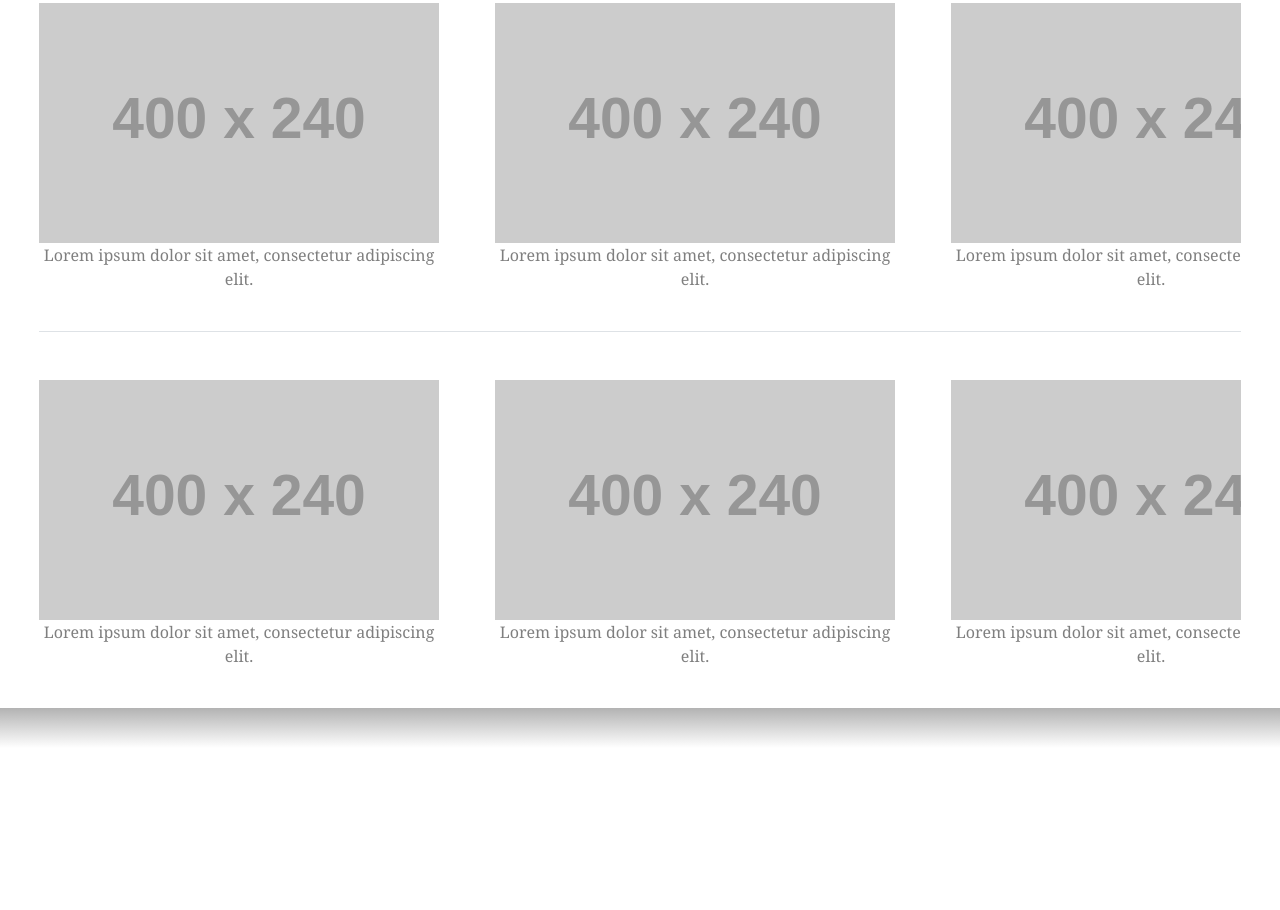
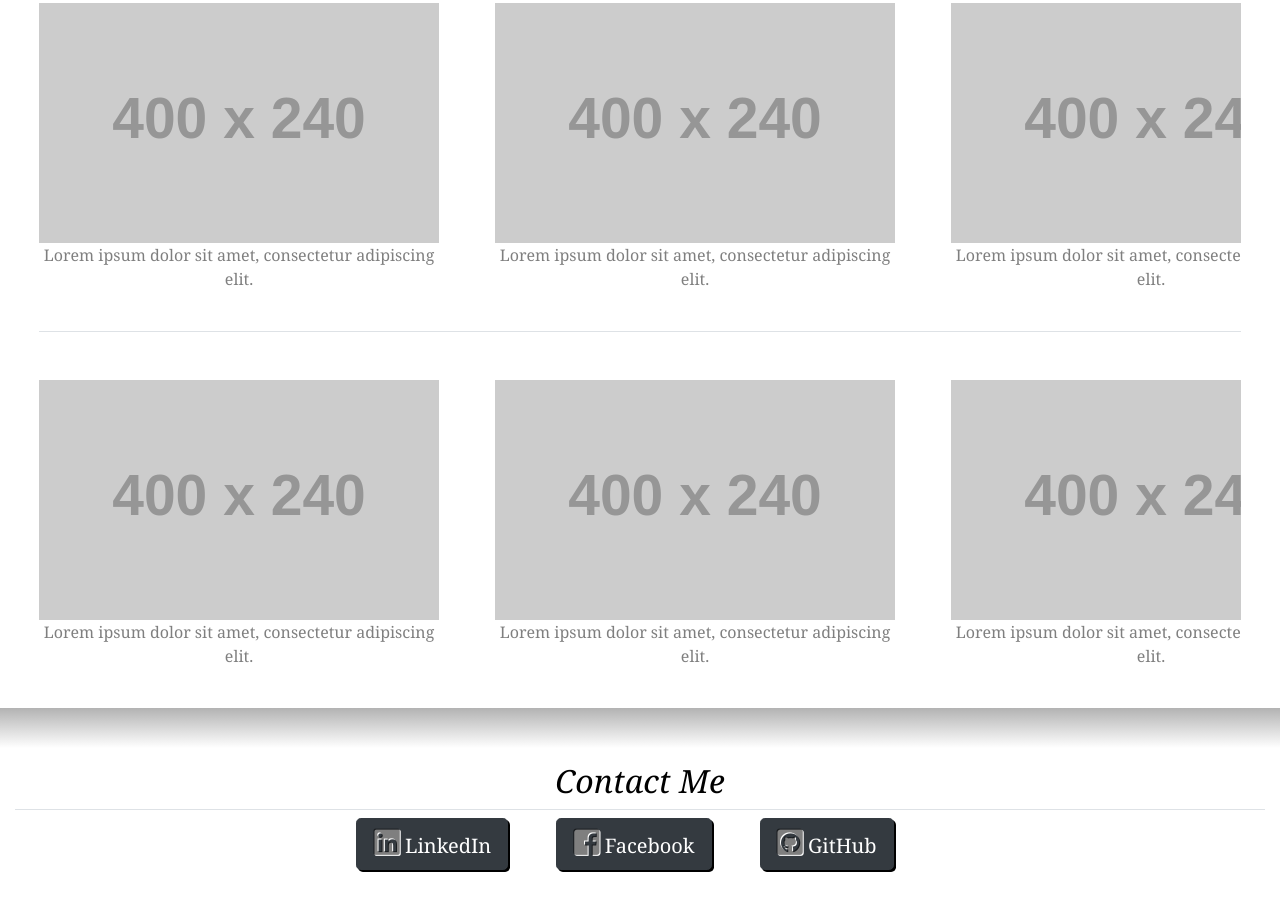
Before and after one commit to winteriscoming97/portfolio, a plain HTML site: page index.html in a window 1280 px wide. Shown: the part 907-1817 px from the top of the page. Before the commit the page ends 1713 px from the top, so only its background shows below. Drawn offline with nearby package versions, Linux system fonts and the light colour scheme; placeholder pictures from the web are drawn by us.

Commit message:
Added Contact section

```diff
--- a/index.html
+++ b/index.html
@@ -7,7 +7,7 @@
     <!-- Bootstrap Set-up  -->
     <link rel="stylesheet" href="https://stackpath.bootstrapcdn.com/bootstrap/4.3.1/css/bootstrap.min.css" integrity="sha384-ggOyR0iXCbMQv3Xipma34MD+dH/1fQ784/j6cY/iJTQUOhcWr7x9JvoRxT2MZw1T" crossorigin="anonymous">
     <!-- Font Awesome  -->
-    <link rel="stylesheet" href="https://cdnjs.cloudflare.com/ajax/libs/font-awesome/4.7.0/css/font-awesome.min.css">
+    <link rel="stylesheet" href="https://use.fontawesome.com/releases/v5.2.0/css/all.css" integrity="sha384-hWVjflwFxL6sNzntih27bfxkr27PmbbK/iSvJ+a4+0owXq79v+lsFkW54bOGbiDQ" crossorigin="anonymous">
     <!-- Custom CSS  -->
     <link rel="stylesheet" href="./style.css" type="text/css"/>
   </head>
@@ -84,8 +84,16 @@
     <!-- Contact Section  -->
     <div class="divider w-100">
     </div>
-    <div class="">
+    <div class="container text-center pt-1" id="Contact">
+      <h2 class="d-block border-bottom pb-2"><i>Contact Me</i></h2>
+      <div class="row d-flex flex-grow-1 justify-content-center">
+        <a href="#"><button type="button" class="btn btn-dark btn-lg"><i class="fab fa-linkedin text-black-50"></i> LinkedIn</button></a>
 
+        <a href="#" class="mx-5"><button type="button" class="btn btn-dark btn-lg"><i class="fab fa-facebook-square text-black-50"></i> Facebook</button></a>
+
+        <a href="#"><button type="button" class="btn btn-dark btn-lg"><i class="fab fa-github-square text-black-50"></i> GitHub</button></a>
+
+      </div>
     </div>
   </body>
 </html>
--- a/style.css
+++ b/style.css
@@ -68,3 +68,7 @@ hr {
 
 
 /* Contacts  */
+
+.fab {
+  font-size: 1.5em;
+}
```
